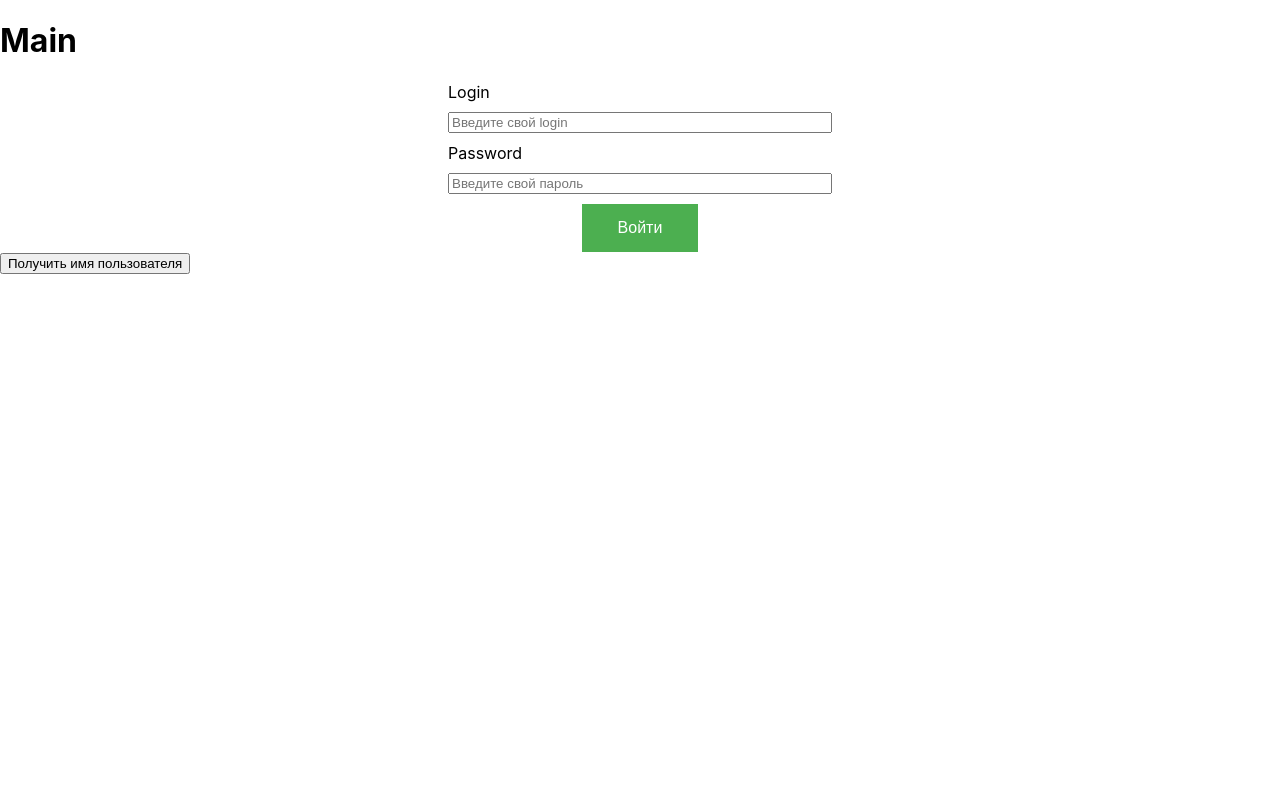
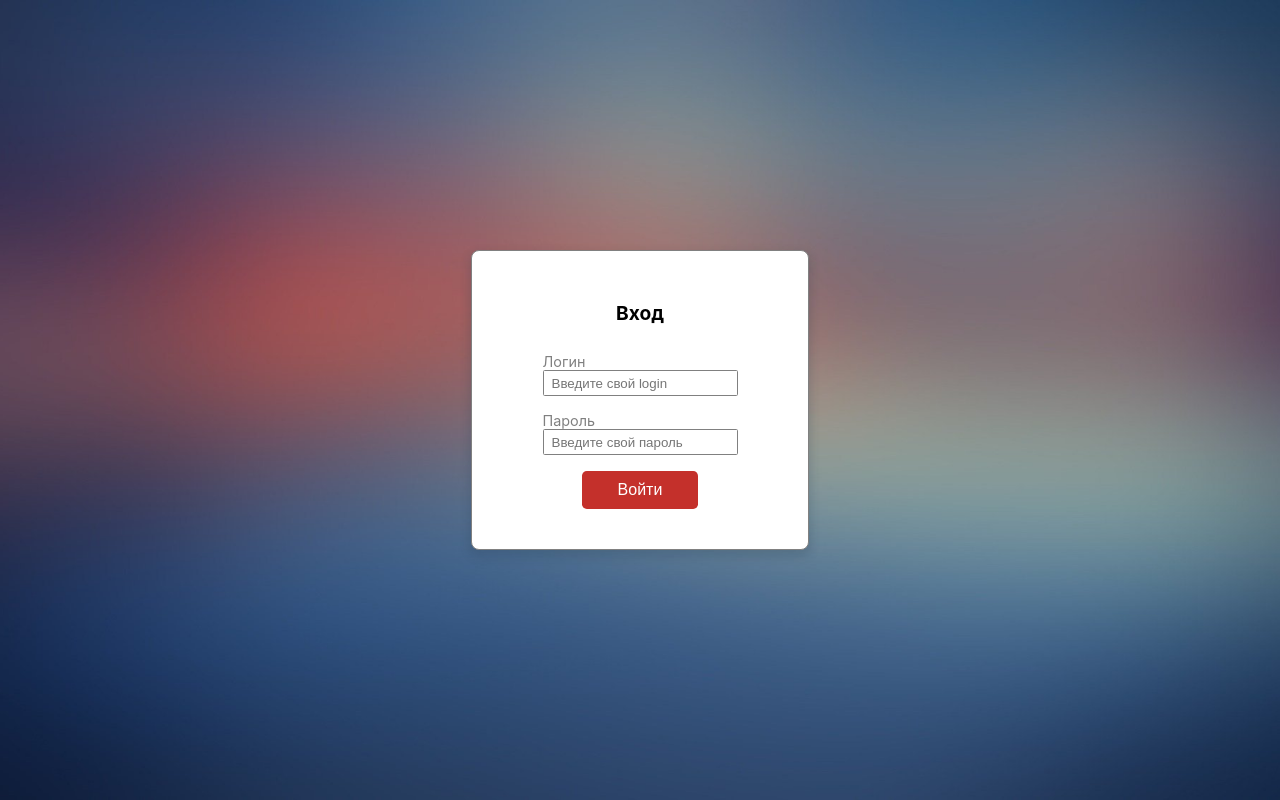
Before and after one commit to sign-system/youtube_search, a React (Create React App) app: page / in a window 1280 px wide. Built offline with nearby package versions, Linux system fonts and the light colour scheme.

Commit message:
auth done (with jwt tokens)

```diff
--- a/package.json
+++ b/package.json
@@ -8,6 +8,7 @@
     "@testing-library/user-event": "^13.5.0",
     "antd": "^4.20.6",
     "axios": "^0.27.2",
+    "formik": "^2.2.9",
     "qs": "^6.10.3",
     "react": "^18.1.0",
     "react-dom": "^18.1.0",
--- a/src/App.js
+++ b/src/App.js
@@ -1,14 +1,21 @@
+import { BrowserRouter, Routes, Route } from "react-router-dom";
 import "./App.css";
+import AuthPage from "./components/AuthPage/AuthPage";
 import Main from "./components/Main/Main";
-// import AuthPage from "./components/AuthPage/AuthPage";
-// import Header from "./components/Header/Header";
+import useToken from "./useToken";
 
 function App() {
+  const { token, setToken } = useToken();
+  if (!token) {
+    return <AuthPage setToken={setToken} />;
+  }
   return (
     <div className="App">
-      {/* <Header /> */}
-      {/* <AuthPage /> */}
-      <Main />
+      <BrowserRouter>
+        <Routes>
+          <Route path="/" element={<Main />} />
+        </Routes>
+      </BrowserRouter>
     </div>
   );
 }
--- a/src/components/AuthPage/AuthPage.jsx
+++ b/src/components/AuthPage/AuthPage.jsx
@@ -1,97 +1,71 @@
-import { Button, Form, Input } from "antd";
-import "antd/dist/antd.css";
-import ReactGoogleAuth from "../ReactGoogleAuth/ReactGoogleAuth";
 import s from "./AuthPage.module.css";
+import axios from "axios";
+import { useState } from "react";
+import PropTypes from "prop-types";
 
-const AuthPage = () => {
-  const onFinish = (values) => {
-    console.log("Success:", values);
+async function loginUser(credentials) {
+  return axios
+    .post("http://typ-back.herokuapp.com/api/auth/login", {
+      login: credentials.login,
+      password: credentials.password,
+    })
+    .then((res) => {
+      return res.data;
+    });
+}
+
+const AuthPage = ({ setToken }) => {
+  const [login, setLogin] = useState("");
+  const [password, setPassword] = useState("");
+
+  const onLoginChange = (e) => {
+    setLogin(e.target.value);
   };
 
-  const onFinishFailed = (errorInfo) => {
-    console.log("Failed:", errorInfo);
+  const onPasswordChange = (e) => {
+    setPassword(e.target.value);
+  };
+
+  const onSubmit = async (e) => {
+    e.preventDefault();
+    const res = await loginUser({ login, password });
+    console.log(res.token);
   };
 
   return (
-    <div className={s.main_form_wrapper}>
-      <div className={s.form_wrapper}>
-        <Form
-          className={s.form}
-          layout="vertical"
-          size="small"
-          name="basic"
-          labelCol={{
-            span: 0,
-          }}
-          wrapperCol={{
-            span: 0,
-          }}
-          initialValues={{
-            remember: true,
-          }}
-          onFinish={onFinish}
-          onFinishFailed={onFinishFailed}
-          autoComplete="off"
-        >
-          <p className={s.form_title}>Вход</p>
-          <p>Для теста - login: Admin, password: Admin</p>
-          <Form.Item
-            label="Username"
-            name="username"
-            rules={[
-              {
-                required: true,
-                message: "Please input your username!",
-              },
-            ]}
-          >
-            <Input className={s.form_item} />
-          </Form.Item>
+    <div className={s.form_wrapper}>
+      <form className={s.form} onSubmit={onSubmit}>
+        <p className={s.form_title}>Вход</p>
+        <label className={s.label}>
+          Логин{" "}
+          <input
+            className={s.input}
+            type="text"
+            onChange={onLoginChange}
+            placeholder="Введите свой login"
+          />
+        </label>
 
-          <Form.Item
-            label="Password"
-            name="password"
-            rules={[
-              {
-                required: true,
-                message: "Please input your password!",
-              },
-            ]}
-          >
-            <Input.Password className={s.form_item} />
-          </Form.Item>
+        <label className={s.label}>
+          Пароль
+          <input
+            className={s.input}
+            type="password"
+            onChange={onPasswordChange}
+            placeholder="Введите свой пароль"
+          />
+        </label>
 
-          {/* <Form.Item
-            name="remember"
-            valuePropName="checked"
-            wrapperCol={{
-              offset: 8,
-              span: 16,
-            }}
-          >
-            <Checkbox>Remember me</Checkbox>
-          </Form.Item> */}
-
-          <Form.Item
-            wrapperCol={{
-              offset: 0,
-              span: 0,
-            }}
-          >
-            <Button
-              type="primary"
-              htmlType="submit"
-              size="middle"
-              className={s.form_button}
-            >
-              Войти
-            </Button>
-          </Form.Item>
-          <ReactGoogleAuth />
-        </Form>
-      </div>
+        <button className={s.button} type="submit">
+          Войти
+        </button>
+      </form>
     </div>
   );
 };
 
+AuthPage.propTypes = {
+  setToken: PropTypes.func.isRequired,
+};
+
 export default AuthPage;
--- a/src/components/AuthPage/AuthPage.module.css
+++ b/src/components/AuthPage/AuthPage.module.css
@@ -1,43 +1,63 @@
-.main_form_wrapper {
-  width: 100%;
+.form_wrapper {
+  width: 100vw;
   height: 100vh;
   background: url("../../assets/vr.jpg") no-repeat center fixed;
   background-size: cover;
-  display: flex;
-  align-items: center;
-  justify-content: center;
-}
-
-.form_wrapper {
-  display: flex;
-  flex-direction: column;
-  align-items: center;
-  justify-content: center;
-  height: 55%;
-  width: 35%;
-  border-radius: 4px;
-  border: 1px solid white;
-  /* background: rgba(0, 0, 0, 0.5); */
-}
-
-.form {
-  width: 100%;
-  margin: 0 auto;
   display: flex;
   flex-direction: column;
   align-items: center;
   justify-content: center;
 }
 
-.form_title {
-  font-size: 1.5rem;
-  margin-bottom: 0.1rem;
+.form {
+  display: flex;
+  flex-direction: column;
+  align-items: center;
+  justify-content: center;
+  width: 20%;
+  margin: 0 auto;
+  padding: 2.5rem;
+  border-radius: 0.5rem;
+  gap: 1rem;
+  border: 1px solid grey;
+  background-color: white;
+  -webkit-box-shadow: 0px 5px 10px 2px rgba(34, 60, 80, 0.2);
+  -moz-box-shadow: 0px 5px 10px 2px rgba(34, 60, 80, 0.2);
+  box-shadow: 0px 5px 10px 2px rgba(34, 60, 80, 0.2);
 }
 
-.form_item {
-  width: 286px;
+.form_title {
+  font-size: 1.2rem;
+  font-weight: bold;
+  line-height: 0.4;
 }
 
-.form_button {
-  margin: 0 auto;
+.label {
+  display: flex;
+  flex-direction: column;
+  color: grey;
+  font-size: 0.9rem;
 }
+
+.input {
+  /* width: 250px; */
+  height: 0.5rem;
+  border-radius: 0.1rem;
+  border: 1px solid grey;
+  padding: 0.5rem;
+}
+
+.button {
+  background-color: #c4302b;
+  border: none;
+  color: white;
+  padding: 10px 12px;
+  text-align: center;
+  text-decoration: none;
+  font-size: 16px;
+  margin: 4px 2px;
+  cursor: pointer;
+  width: 45%;
+  margin: auto;
+  border-radius: 0.3rem;
+}
--- a/src/components/Header/Header.jsx
+++ b/src/components/Header/Header.jsx
@@ -1,4 +1,4 @@
-import s from "./Header.module.css";
+// import s from "./Header.module.css";
 const Header = () => {
   return <header className="header">Header</header>;
 };
--- a/src/components/Main/Main.jsx
+++ b/src/components/Main/Main.jsx
@@ -1,63 +1,7 @@
 import s from "./Main.module.css";
-import axios from "axios";
-import { useState } from "react";
 
 const Main = () => {
-  const [users, setUsers] = useState([]);
-  const onSubmit = (e) => {
-    e.preventDefault();
-    axios
-      .post("http://typ-back.herokuapp.com/api/auth/login", {
-        login: "Youtube",
-        password: "123456",
-      })
-      .then((res) => {
-        console.log(res.data.isAdmin);
-      });
-  };
-  const getUserNameByID = () => {
-    axios
-      .get("http://typ-back.herokuapp.com/api/users/", {
-        id: "109",
-      })
-      .then((res) => {
-        console.log(res.data);
-        setUsers(res.data);
-      });
-  };
-
-  return (
-    <main>
-      <h1>Main</h1>
-      <form className={s.form} onSubmit={onSubmit}>
-        <label>Login</label>
-        <input type="text" placeholder="Введите свой login" />
-        <label>Password</label>
-        <input
-          type="password"
-          onSubmit={onSubmit}
-          placeholder="Введите свой пароль"
-        />
-        <button className={s.button} type="submit">
-          Войти
-        </button>
-      </form>
-      <button onClick={getUserNameByID}>Получить имя пользователя</button>
-      <ul>
-        {users.map((person) => (
-          <li key={person.id}>
-            {"Name: " +
-              person.lastName +
-              " " +
-              person.firstName +
-              " " +
-              "Email: " +
-              person.login}
-          </li>
-        ))}
-      </ul>
-    </main>
-  );
+  return <main className={s.main}>Main</main>;
 };
 
 export default Main;
--- a/src/components/Main/Main.module.css
+++ b/src/components/Main/Main.module.css
@@ -1,24 +1,8 @@
-.form {
-  display: flex;
-  flex-direction: column;
-  width: 30%;
-  margin: auto;
-  gap: 10px;
+.main {
+  text-align: center;
+  font-size: 34px;
+  font-weight: bold;
+  color: red;
+  background-color: #ffdb8b;
+  height: 100vh;
 }
-
-
-
-.button {
-  background-color: #4caf50;
-  border: none;
-  color: white;
-  padding: 15px 12px;
-  text-align: center;
-  text-decoration: none;
-  display: inline-block;
-  font-size: 16px;
-  margin: 4px 2px;
-  cursor: pointer;
-  width: 30%;
-  margin: auto;
-}
--- /dev/null
+++ b/src/useToken.js
@@ -0,0 +1,21 @@
+import { useState } from "react";
+
+const useToken = () => {
+  const getToken = () => {
+    const tokenString = localStorage.getItem("token");
+    const userToken = JSON.parse(tokenString);
+    return userToken;
+  };
+  const [token, setToken] = useState(getToken());
+  console.log(token);
+  const saveToken = (userToken) => {
+    localStorage.setItem("token", JSON.stringify(userToken));
+    setToken(userToken);
+  };
+  return {
+    setToken: saveToken,
+    token,
+  };
+};
+
+export default useToken;
```
Also changed, not shown: 1 other file (tests, documents, lock files or other folders).
